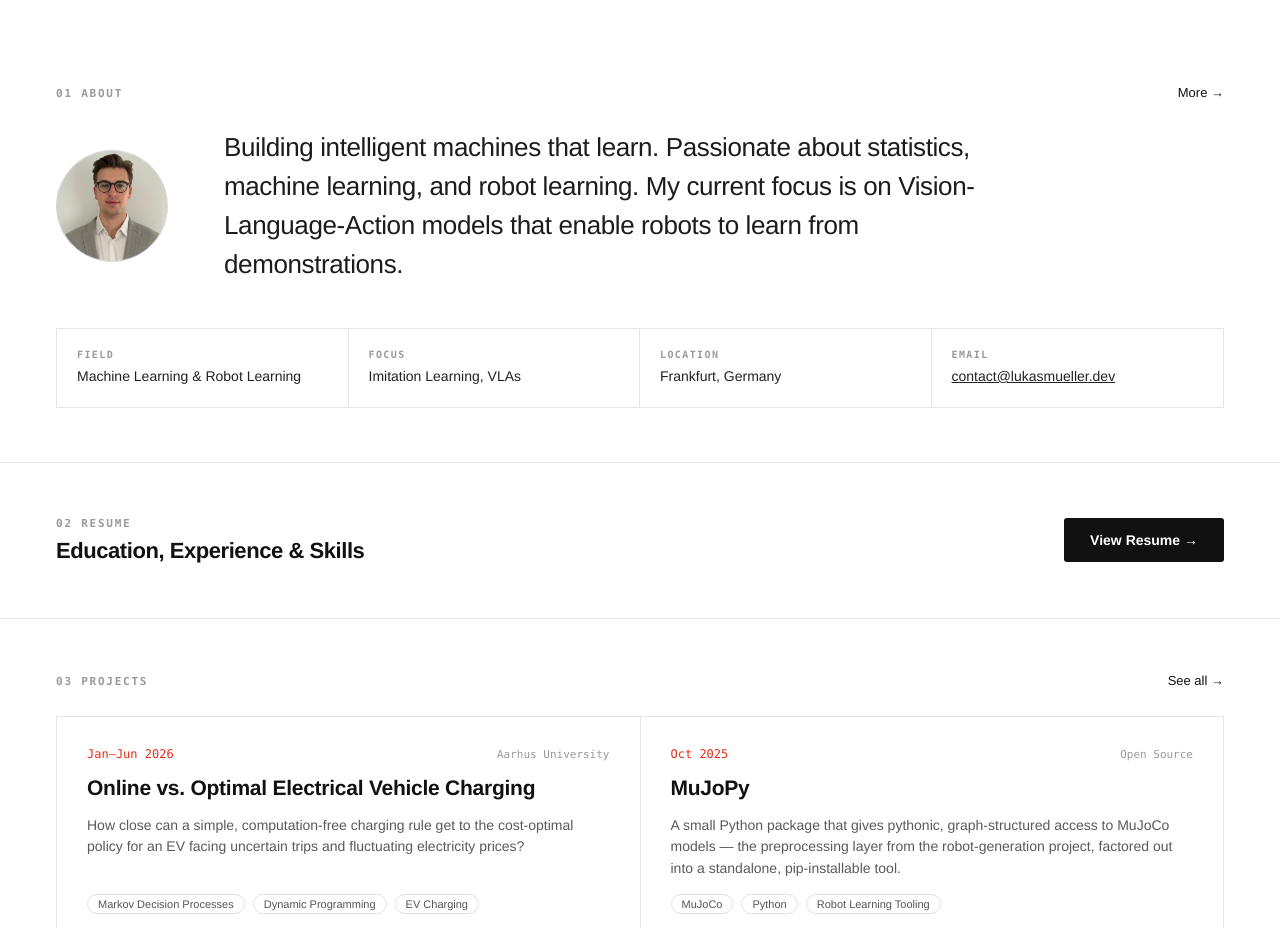
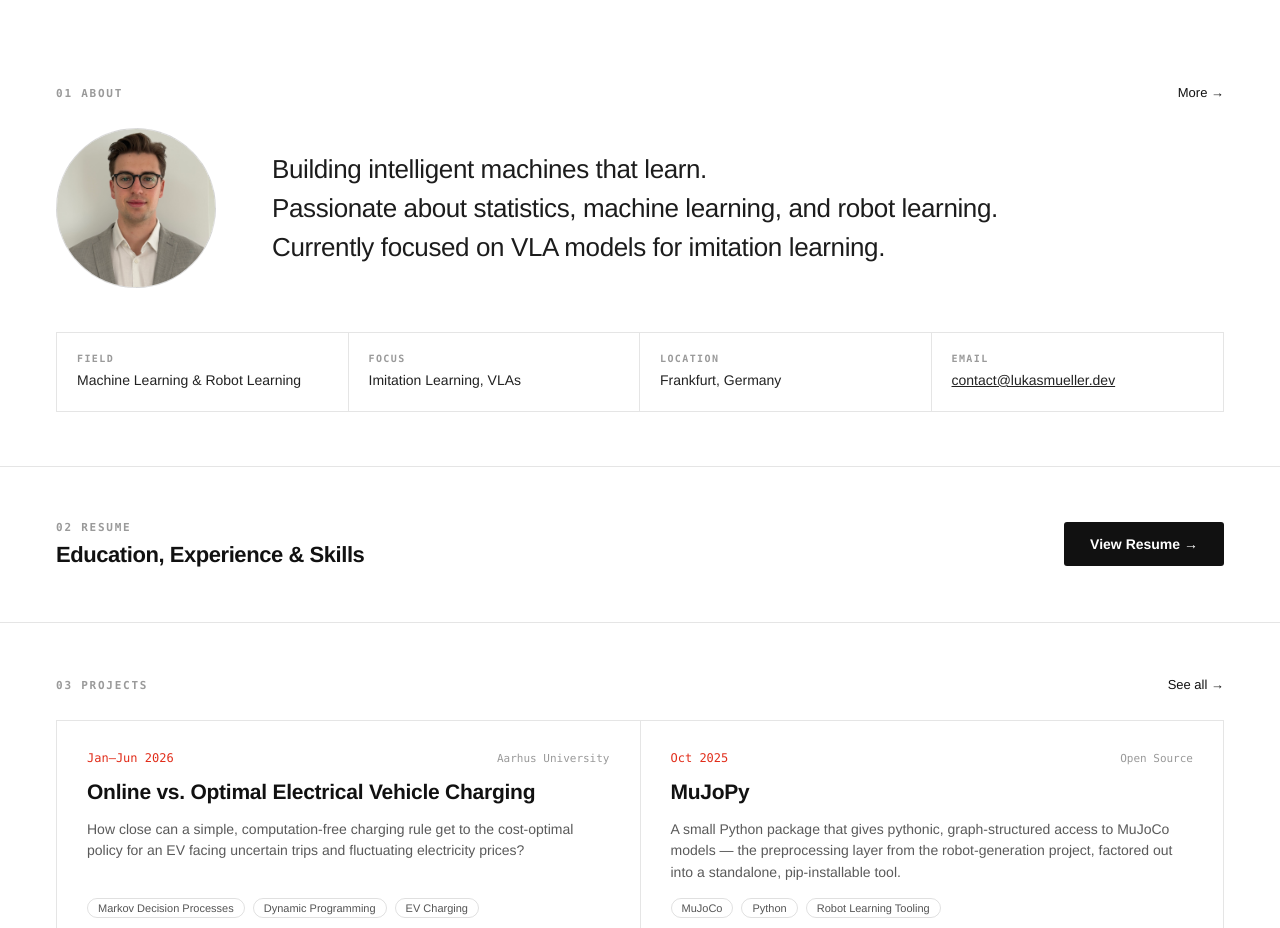
Before and after one commit to lbm2001/portfolio-site, a Next.js app: page / in a window 1280 px wide. Shown: the part 880-1808 px from the top of the page. Built offline with nearby package versions, Linux system fonts and the light colour scheme.

Commit message:
fix(lead): Shorten last lead sentence

```diff
--- a/components/About.tsx
+++ b/components/About.tsx
@@ -11,10 +11,17 @@ export default function About() {
         <Link href="/about">More →</Link>
       </div>
       <div className="about-head">
-        <div className="about-photo">
-          <Image src="/photo.jpg" alt={profile.name} fill sizes="112px" />
+        <div className="about-photo about-photo-lg">
+          <Image src="/photo.jpg" alt={profile.name} fill sizes="160px" />
         </div>
-        <p className="section-lead">{profile.lead}</p>
+        <p className="section-lead text-pretty">
+            {profile.lead.map((line, index) => (
+              <span key={index}>
+                {line}
+                {index < profile.lead.length - 1 && <br />}
+              </span>
+            ))}
+          </p>
       </div>
       <div className="info-grid">
         <div className="info-cell">
--- a/config/projects.sources.json
+++ b/config/projects.sources.json
@@ -2,7 +2,7 @@
   "dir": "portfolio",
   "file": "README.md",
   "projects": [
-    { "slug": "ev-charging-mdp", "repo": "lbm2001/au-mdt" },
+    { "slug": "ev-charging-optimal-vs-heuristics", "repo": "lbm2001/au-mdt" },
     { "slug": "mujopy", "repo": "lbm2001/mujopy" },
     { "slug": "large-scale-robot-generation", "repo": "lbm2001/lascroge" },
     { "slug": "easy-eda-visualizations", "repo": "lbm2001/easy_eda_visualizations"},
--- a/lib/content.ts
+++ b/lib/content.ts
@@ -45,7 +45,11 @@ export interface Post {
 
 export const profile = {
   name: "Lukas Müller",
-  lead: "Building intelligent machines that learn. Passionate about statistics, machine learning, and robot learning. My current focus is on Vision-Language-Action models that enable robots to learn from demonstrations.",
+  lead: [
+    "Building intelligent machines that learn.",
+    "Passionate about statistics, machine learning, and robot learning.",
+    "Currently focused on VLA models for imitation learning."
+  ],
   focus: "Imitation Learning, VLAs",
   field: "Machine Learning & Robot Learning",
   location: "Frankfurt, Germany",
```
Also changed, not shown: app/about/page.tsx (+8 -1 lines).
